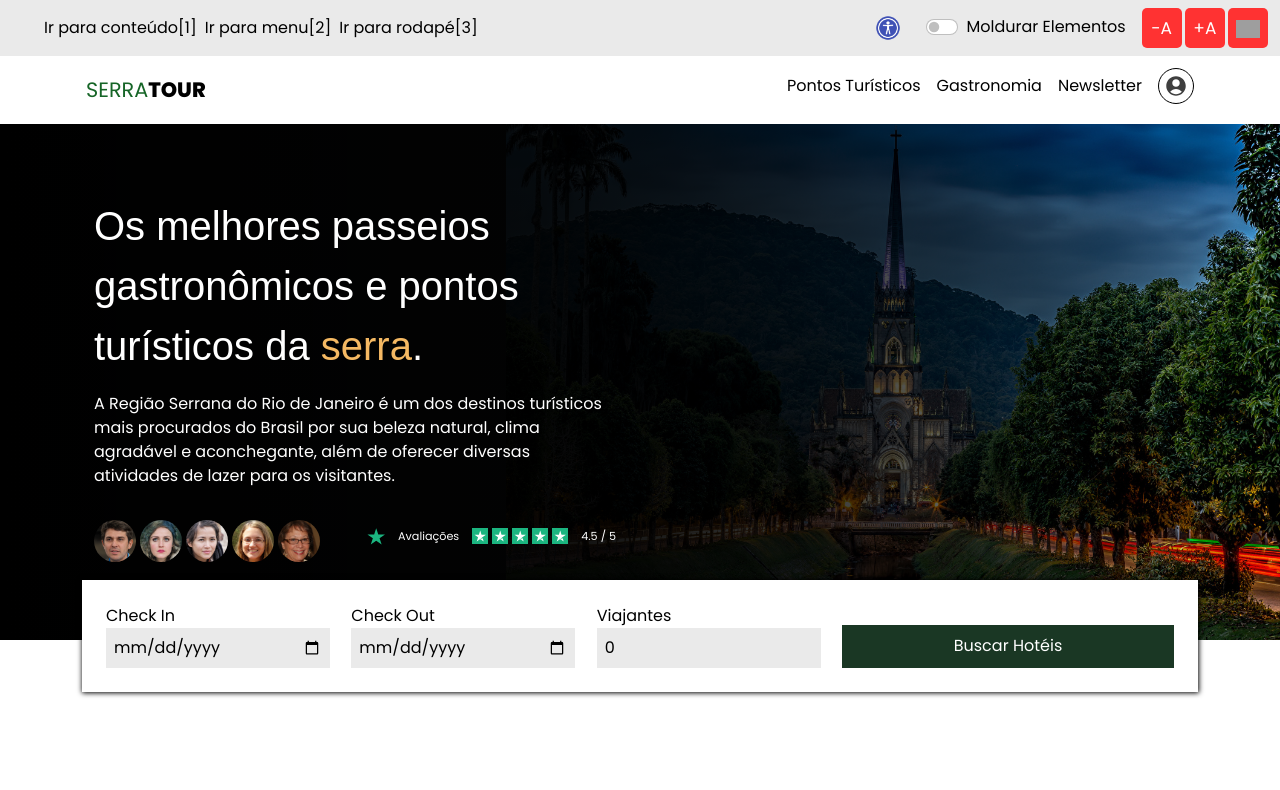
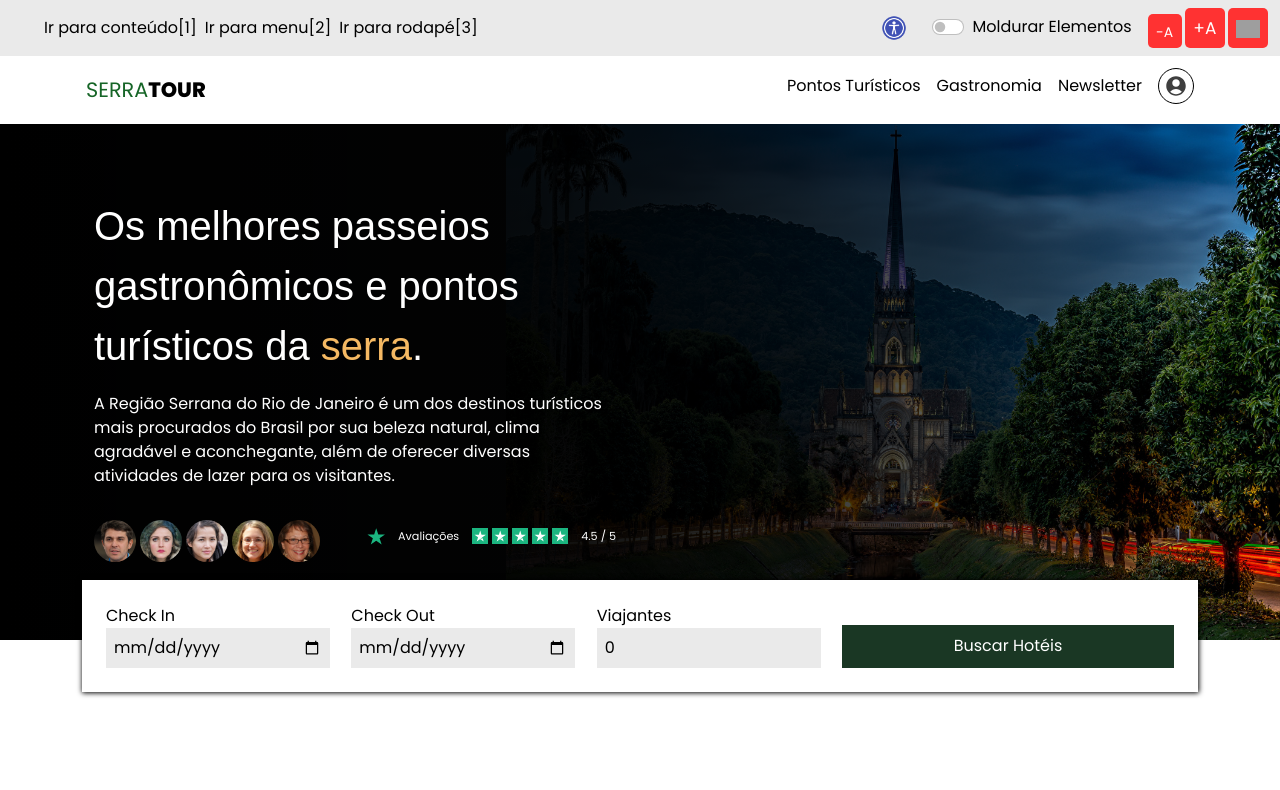
Before and after one commit to AbJoia/oficina-acessibilidade, a React (Vite) app: page / in a window 1280 px wide. Shown: the top 790 px of the page. Built offline with nearby package versions, Linux system fonts and the light colour scheme; grey boxes are pictures that could not be loaded; a web font is replaced by a local one.

Commit message:
refinamento

```diff
--- a/src/components/Acessibilidade/index.jsx
+++ b/src/components/Acessibilidade/index.jsx
@@ -198,6 +198,7 @@ export function Acessibilidade() {
           <div id="container-botoes">
             <button
               role="button"
+              id="diminuir"
               aria-label="(-A) Diminuir tamanho do texto."
               onClick={() => handleFontSize(-1)}
             >
--- a/src/components/Acessibilidade/style.css
+++ b/src/components/Acessibilidade/style.css
@@ -30,6 +30,7 @@
 #container-botoes{
     display: flex;
     gap: 0.2rem;
+    align-items: flex-end;
 }
 
 #container-botoes > button{
@@ -43,6 +44,12 @@
     color: var(--branco-primario);
 }
 
+#container-botoes #diminuir {
+    height: 34px;
+    width: 34px;
+    font-size: 14px !important;
+}
+
 #atalhos-navegacao ul li a{
     color: var(--font-color);
 }
```
